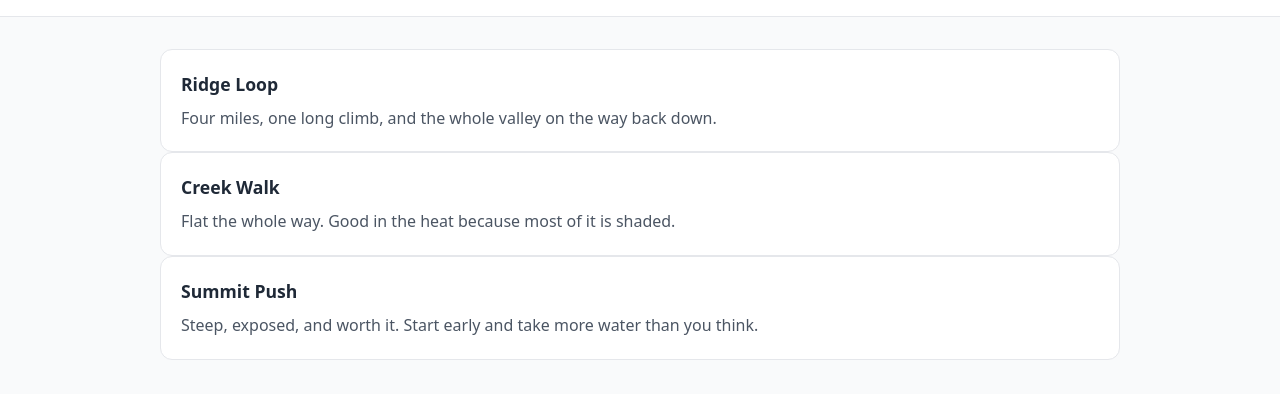
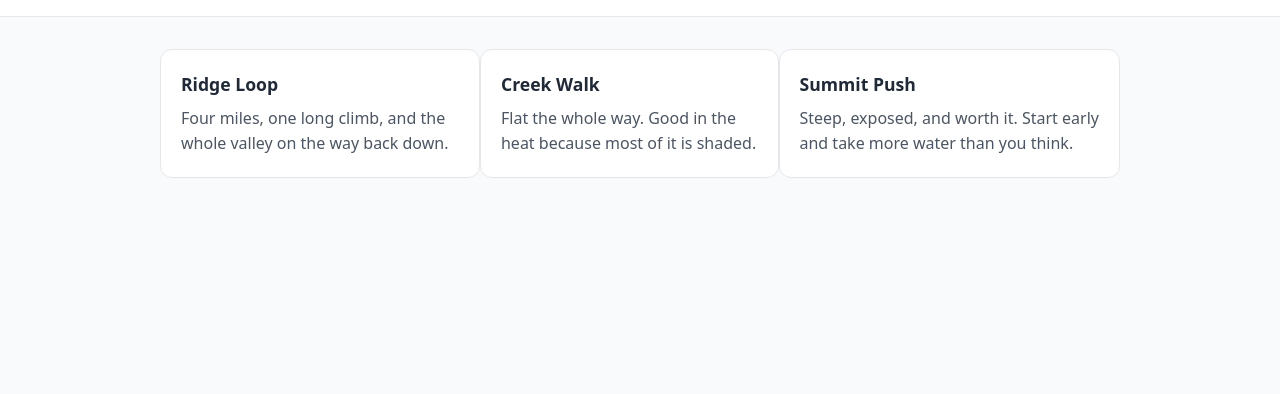
Before and after one commit to gr82271-lgtm/ala2627-GrantRiemerCTE-AD, a plain HTML site: page day-24/starter.html in a window 1280 px wide. Shown: the part 74-468 px from the top of the page. Drawn offline with Linux system fonts and the light colour scheme.

Commit message:
Copy -paste brrt brrt brrt

```diff
--- a/day-24/styles.css
+++ b/day-24/styles.css
@@ -58,10 +58,11 @@ main{ max-width: 60rem; margin: 0 auto; padding: 2rem 1.25rem; }
    Work out which is which before you type anything.
    ------------------------------------------------------------ */
 
-.cards{
-
-  /* YOUR CODE HERE */
-
+.cards {
+  display: flex;
+  flex-direction: row;
+  justify-content: flex-start;
+  align-items: stretch;
 }
 
 .card{
```
